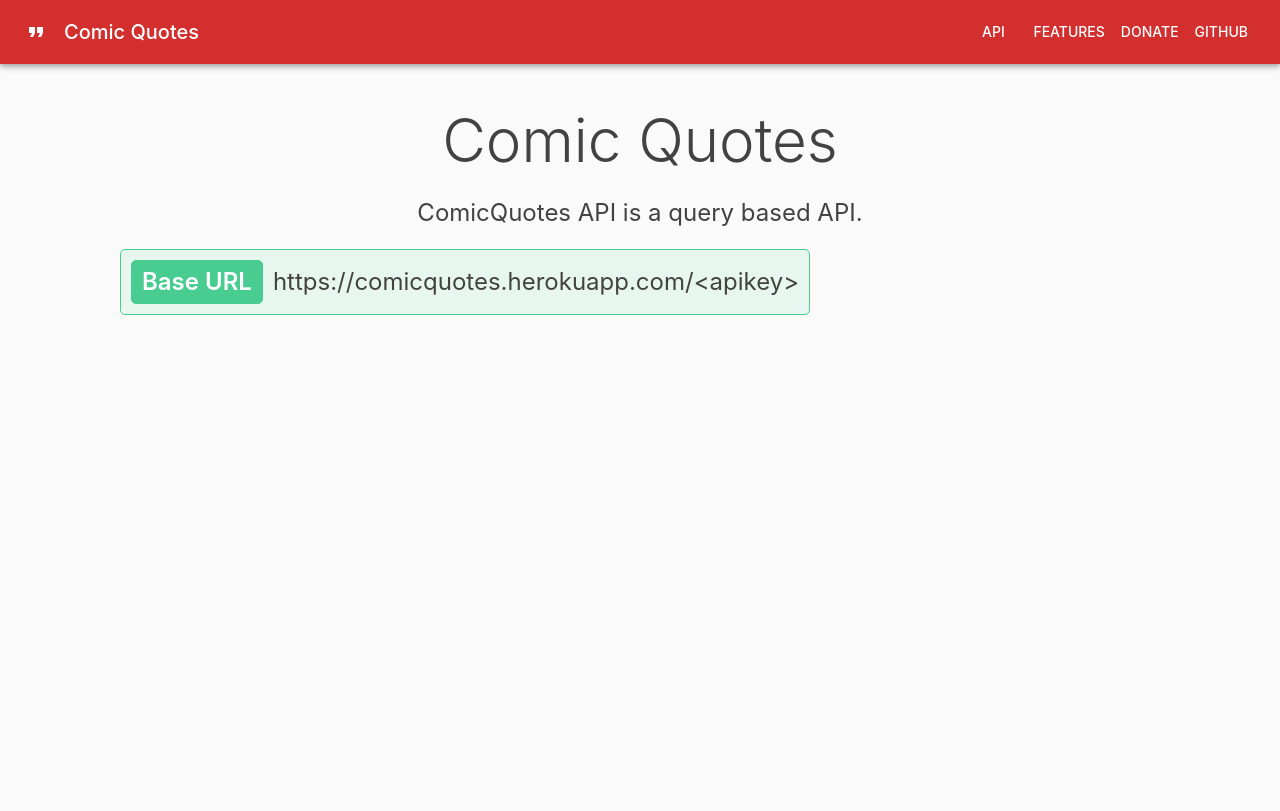
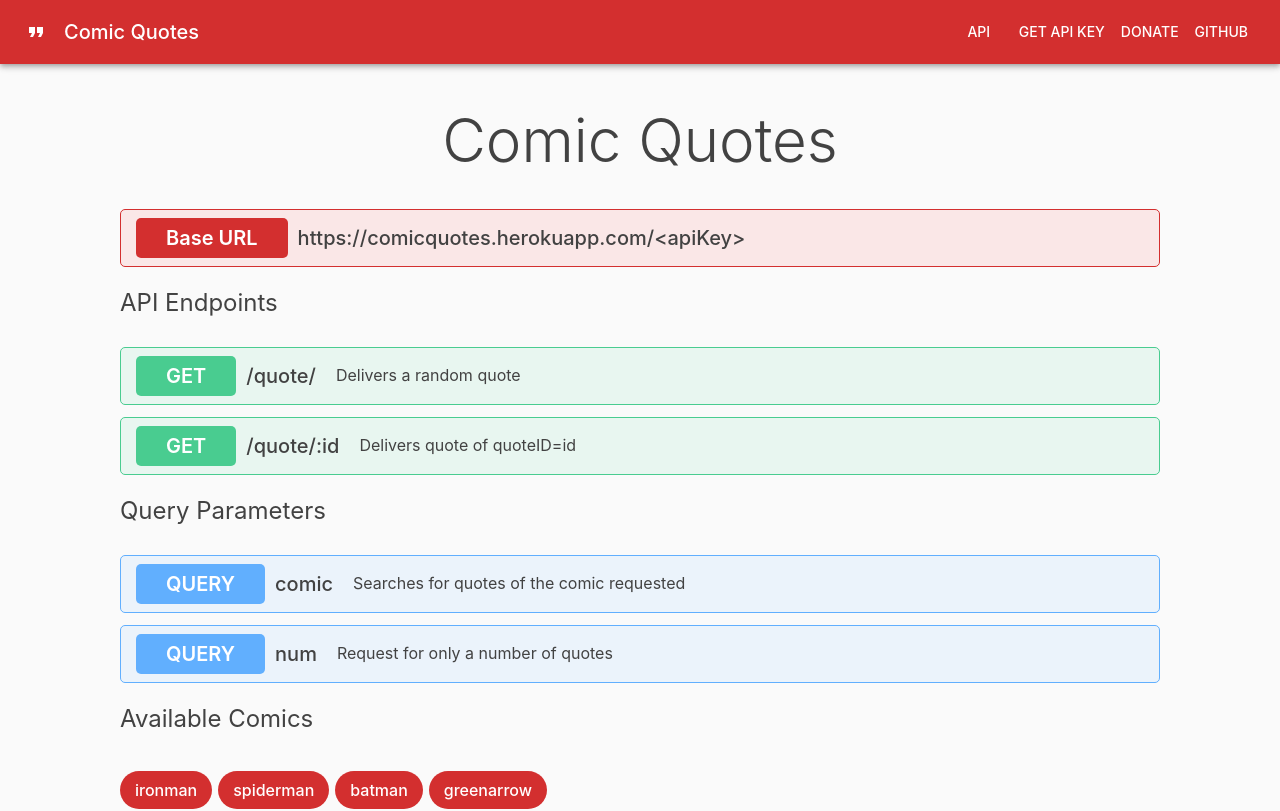
Before and after one commit to ComicQuotes/site, a React (Create React App) app: page /api-docs in a window 1280 px wide. Shown: the top 811 px of the page. Built offline with nearby package versions, Linux system fonts and the light colour scheme; no server answers.

Commit message:
UI: Update UI for Docs

```diff
--- a/src/api/quotes.js
+++ b/src/api/quotes.js
@@ -1,5 +1,5 @@
 import axios from "axios";
 
 export default axios.create({
-  baseURL: "http://localhost:8000/",
+  baseURL: "http://comicquotes.herokuapp.com/",
 });
--- /dev/null
+++ b/src/components/APIBar.js
@@ -0,0 +1,69 @@
+import React from "react";
+import Typography from "@material-ui/core/Typography";
+
+const APIBar = ({ title, url, desc, color }) => {
+  const styles = {
+    bar: {
+      marginTop: "12px",
+      padding: "8px 15px",
+      //   border: "1px solid #49cc90",
+      borderRadius: "5px",
+      // maxWidth: "max-content",
+      minWidth: "100%",
+      //   backgroundColor: "#e8f6f0",
+      display: "flex",
+      flexDirection: "row",
+      alignItems: "center",
+      // justifyContent: "center",
+    },
+    title: {
+      marginRight: "10px",
+      padding: "4px 30px",
+      borderRadius: "5px",
+      maxWidth: "max-content",
+      //   backgroundColor: "#49cc90",
+      color: "white",
+      fontWeight: "600",
+    },
+    desc: {
+      marginLeft: "20px",
+      fontWeight: "400",
+      fontSize: 16,
+    },
+  };
+
+  switch (color) {
+    case "green": {
+      styles.bar.border = "1px solid #49cc90";
+      styles.bar.backgroundColor = "#e8f6f0";
+      styles.title.backgroundColor = "#49cc90";
+      break;
+    }
+    case "blue": {
+      styles.bar.border = "1px solid #61affe";
+      styles.bar.backgroundColor = "#ebf3fb";
+      styles.title.backgroundColor = "#61affe";
+      break;
+    }
+    case "red": {
+      styles.bar.border = "1px solid #d32f2f";
+      styles.bar.backgroundColor = "#fae7e7";
+      styles.title.backgroundColor = "#d32f2f";
+      break;
+    }
+  }
+  return (
+    <Typography
+      variant="h6"
+      color="textPrimary"
+      align="center"
+      style={styles.bar}
+    >
+      <div style={styles.title}>{title}</div>
+      <div>{url}</div>
+      <div style={styles.desc}>{desc}</div>
+    </Typography>
+  );
+};
+
+export default APIBar;
--- /dev/null
+++ b/src/components/Badge.js
@@ -0,0 +1,27 @@
+import React from "react";
+import Typography from "@material-ui/core/Typography";
+
+const Badge = ({ name }) => {
+  const styles = {
+    marginTop: "20px",
+    padding: "5px 15px",
+    color: "white",
+    fontWeight: "500",
+    backgroundColor: "#d32f2f",
+    borderRadius: "20px",
+    maxWidth: "max-content",
+    marginRight: "6px",
+  };
+  return (
+    <Typography
+      variant="subtitle1"
+      color="textPrimary"
+      paragraph
+      style={styles}
+    >
+      {name}
+    </Typography>
+  );
+};
+
+export default Badge;
--- a/src/components/Docs.js
+++ b/src/components/Docs.js
@@ -5,37 +5,39 @@
 import Container from "@material-ui/core/Container";
 import Button from "@material-ui/core/Button";
 import TextField from "@material-ui/core/TextField";
-import { Alert, AlertTitle } from "@material-ui/lab";
 
 import { makeStyles } from "@material-ui/core/styles";
 
 import Nav from "../partials/Nav";
 import Footer from "../partials/Footer";
 import muiTheme from "../helpers/muiTheme";
+import APIBar from "./APIBar";
+import Badge from "./Badge";
 
 import Theme from "../helpers/theme";
-import quote from "../api/quotes";
 
 const useStyles = makeStyles(Theme);
 
 const theme = createMuiTheme(muiTheme);
 
 const Register = () => {
-  //   const handleRequest = async (e) => {
-  //     e.preventDefault();
-  //     const { data } = await quote.post(`/register`, { email });
-  //     setAlertMsg({ status: data.status, msg: data.msg });
-  //     console.log(data);
-  //     setAlert(true);
-  //   };
-
   const classes = useStyles();
   return (
     <React.Fragment>
       <ThemeProvider theme={theme}>
         <CssBaseline>
           <Nav />
-          <Container style={{ maxWidth: "85vw", minHeight: "100vh" }}>
+          <Container
+            style={{
+              maxWidth: "85vw",
+              minHeight: "100vh",
+              display: "flex",
+              flexDirection: "column",
+              //   alignItems: "center",
+              marginBottom: "500px",
+            }}
+          >
+            <div>
               <Typography
                 component="h1"
                 variant="h2"
@@ -46,48 +48,66 @@
               >
                 Comic Quotes
               </Typography>
+            </div>
+            <APIBar
+              title="Base URL"
+              url="https://comicquotes.herokuapp.com/<apiKey>"
+              color="red"
+            />
             <Typography
               variant="h5"
               color="textPrimary"
-              align="center"
               paragraph
               style={{ marginTop: "20px" }}
             >
-              ComicQuotes API is a query based API.
+              API Endpoints
             </Typography>
+            <APIBar
+              title="GET"
+              url="/quote/"
+              desc="Delivers a random quote"
+              color="green"
+            />
+            <APIBar
+              title="GET"
+              url="/quote/:id"
+              desc="Delivers quote of quoteID=id"
+              color="green"
+            />
             <Typography
               variant="h5"
               color="textPrimary"
-              align="center"
               paragraph
-              style={{
-                marginTop: "20px",
-                padding: "10px 10px",
-                border: "1px solid #49cc90",
-                borderRadius: "5px",
-                maxWidth: "max-content",
-                backgroundColor: "#e8f6f0",
-                display: "flex",
-                flexDirection: "row",
-                alignItems: "center",
-              }}
+              style={{ marginTop: "20px" }}
             >
-              <div
-                style={{
-                  marginRight: "10px",
-                  padding: "5px 10px",
-                  border: "1px solid #49cc90",
-                  borderRadius: "5px",
-                  maxWidth: "max-content",
-                  backgroundColor: "#49cc90",
-                  color: "white",
-                  fontWeight: "600",
-                }}
+              Query Parameters
+            </Typography>
+            <APIBar
+              title="QUERY"
+              url="comic"
+              desc="Searches for quotes of the comic requested"
+              color="blue"
+            />
+            <APIBar
+              title="QUERY"
+              url="num"
+              desc="Request for only a number of quotes"
+              color="blue"
+            />
+            <Typography
+              variant="h5"
+              color="textPrimary"
+              paragraph
+              style={{ marginTop: "20px" }}
             >
-                Base URL
+              Available Comics
+            </Typography>
+            <div style={{ display: "flex", flexDirection: "row" }}>
+              <Badge name="ironman" />
+              <Badge name="spiderman" />
+              <Badge name="batman" />
+              <Badge name="greenarrow" />
             </div>
-              <div>https://comicquotes.herokuapp.com/&lt;apikey&gt;</div>
-            </Typography>
           </Container>
           <Footer />
         </CssBaseline>
--- a/src/partials/Nav.js
+++ b/src/partials/Nav.js
@@ -21,8 +21,18 @@
               Comic Quotes
             </Link>
           </Typography>
-          <Button color="inherit">API</Button>
-          <Button color="inherit">Features</Button>
+          <Link
+            to="/api-docs"
+            style={{ textDecoration: "none", color: "white" }}
+          >
+            <Button color="inherit">API</Button>
+          </Link>
+          <Link
+            to="/register"
+            style={{ textDecoration: "none", color: "white" }}
+          >
+            <Button color="inherit">GET API KEY</Button>
+          </Link>
           <Button
             color="inherit"
             onClick={(e) => {
@@ -32,7 +42,15 @@
           >
             Donate
           </Button>
-          <Button color="inherit">Github</Button>
+          <Button
+            color="inherit"
+            onClick={(e) => {
+              e.preventDefault();
+              window.open("http://github.com/ComicQuotes", "_blank");
+            }}
+          >
+            Github
+          </Button>
         </Toolbar>
       </AppBar>
     </div>
```
Lines whose indentation alone changed are shown as unchanged.
